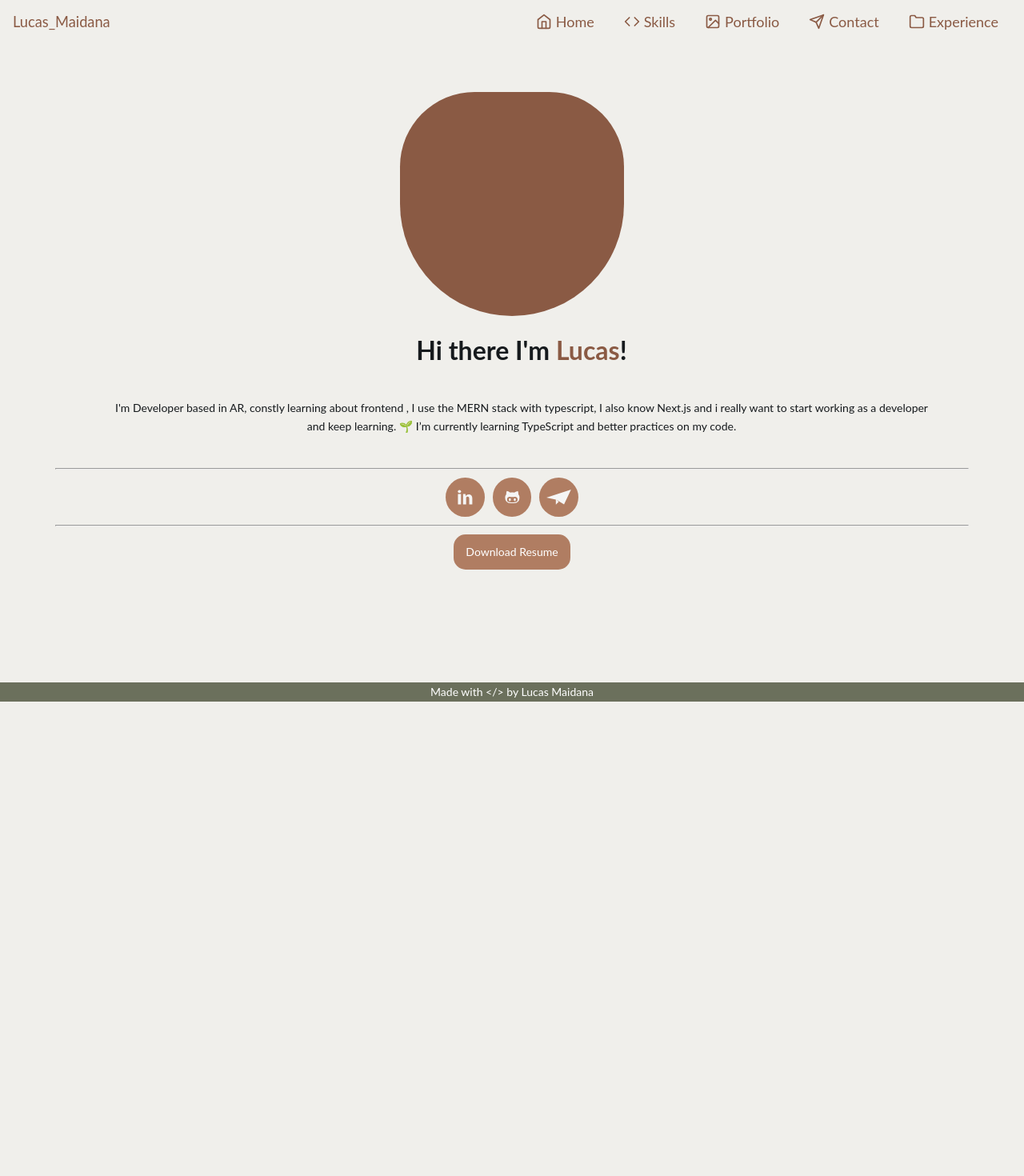
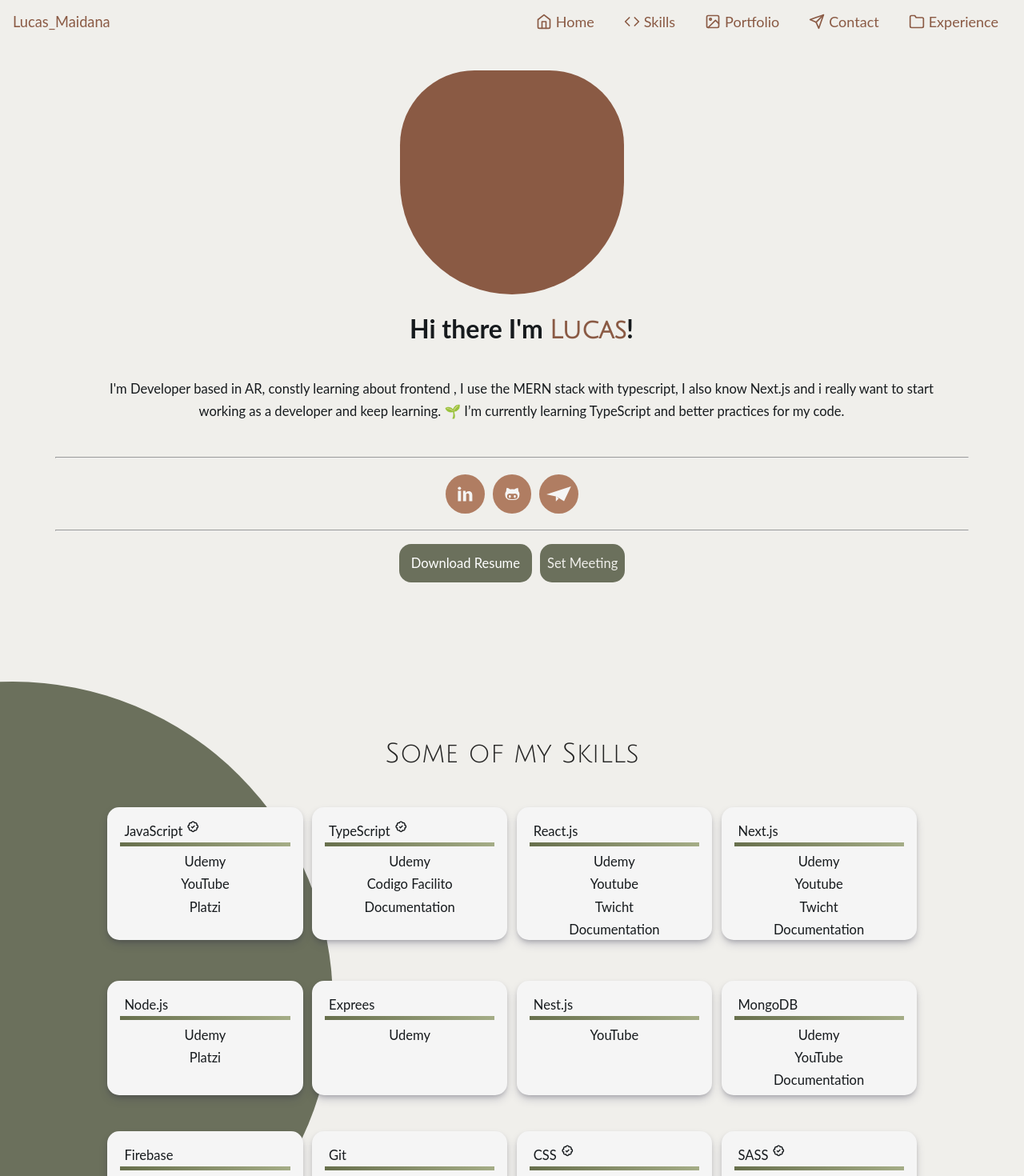
Before and after one commit to LMANMAI/Portfolio, a Next.js app: page / in a window 1280 px wide. Shown: the top 1470 px of the page at 80% size. Before the commit the page ends 877 px from the top, so only its background shows below. Built offline with nearby package versions, Linux system fonts and the light colour scheme; a web font is replaced by a local one.

Commit message:
cambios en el look and fit

```diff
--- a/assets/Global.ts
+++ b/assets/Global.ts
@@ -9,15 +9,33 @@ box-sizing: border-box;
 margin: 0;
 outline: none;
 }
+html{
+    scroll-behavior: smooth;
+}
 body{
-    font-size: calc(14px + .5 vw);
+    font-size: calc(14px + .2vw);
     font-family: 'Fira Sans', 'Lato', sans-serif;
     line-height: 1.7;
     background-color: ${({ theme }) => theme.white};
     color: ${({ theme }) => theme.brown};
-    scroll-behavior: smooth;
+    &::-webkit-scrollbar-thumb {
+    background: ${({ theme }) => theme.light_brown};
+    border-radius: 4px;
+    }
+    &::-webkit-scrollbar-thumb:hover {
+      background: ${({ theme }) => theme.brown};
+    box-shadow: 0 0 2px 1px rgba(0, 0, 0, 0.2);
+    }
+    &::-webkit-scrollbar {
+    width: 10px;     /* Tamaño del scroll en vertical */
+    height: 10px;    /* Tamaño del scroll en horizontal */
+    }
+    &::-webkit-scrollbar-track {
+    background: #e1e1e1;
+    border-radius: 4px;
+}
+}
 
-}
 a{
     text-decoration: none;
     color: ${({ theme }) => theme.white}
@@ -27,7 +45,17 @@ ul{
 }
 section{
     min-height: 95vh;
-    padding: 2rem 0.4rem;
+    padding: 1.725rem 0.4rem;
 }
+h2 {
+    text-align: center;
+    font-size: 3.625rem;
+    font-family: "Julius Sans One", sans-serif;
+    font-weight: lighter;
+  }
+  .name{
+    font-family: "Julius Sans One", sans-serif;
+  }
+
 `;
 export default GlobalStyle;
--- a/assets/index.ts
+++ b/assets/index.ts
@@ -21,13 +21,20 @@ export const LayoutContainer = styled.main`
   background-color: ${({ theme }) => theme.white};
   color: ${({ theme }) => theme.black};
   margin: 10px auto;
+  margin-top: 60px;
   h2 {
     text-align: center;
     font-size: 2.125rem;
     font-weight: lighter;
   }
 `;
-export const HeaderElement = styled.header``;
+export const HeaderElement = styled.header`
+  position: fixed;
+  width: 100%;
+  top: 0px;
+  background-color: ${({ theme }) => theme.white};
+  z-index: 99;
+`;
 
 export const MenuHeader = styled.div`
   display: flex;
@@ -125,17 +132,20 @@ export const MenuContainer = styled.nav<IMenu>`
 `;
 /*About me Page */
 export const AboutMeContainer = styled.section`
+  //margin-bottom: 6rem;
   hr {
     width: 90%;
     margin: 10px auto;
   }
   .button_download_container {
-    margin: 0 auto;
+    margin: 1rem auto;
     width: fit-content;
+    display: flex;
     .download_btn {
       width: fit-content;
       border-radius: 15px;
       transition: all 350ms ease;
+      background-color: ${({ theme }) => theme.green};
     }
   }
   @media (min-width: 1024px) {
@@ -190,6 +200,7 @@ export const Presentiation = styled.div`
 export const Social = styled.div`
   display: flex;
   justify-content: center;
+  margin: 20px;
 `;
 export const SocialButton = styled.a`
   border: none;
@@ -221,17 +232,36 @@ export const SocialButton = styled.a`
 `;
 /**Skills Page */
 export const PanelContainer = styled.section`
-  padding: 1rem 2rem;
+  position: relative;
+  z-index: 1;
   width: 100%;
-  margin: 0 auto;
+  margin: 2rem auto;
+  //height: calc(fit-content + 20vh);
+  display: flex;
+  flex-direction: column;
+  justify-content: center;
   @media (min-width: 768px) {
     width: 80%;
   }
 `;
+export const CircleBackground = styled.div`
+  background-color: ${({ theme }) => theme.green};
+  position: absolute;
+  top: 15px;
+  z-index: -1;
+  border-radius: 100%;
+  @media (min-width: 1024px) {
+    width: 100vh;
+    height: 100vh;
+    left: -50%;
+    top: 0px;
+  }
+`;
+
 export const Panel = styled.div`
   display: grid;
   place-items: center;
-  grid-template-columns: repeat(auto-fit, minmax(105px, 1fr));
+  grid-template-columns: repeat(auto-fit, minmax(150px, 1fr));
   gap: 0.725rem;
   @media (min-width: 768px) {
     grid-template-columns: repeat(auto-fit, minmax(205px, 1fr));
@@ -245,9 +275,18 @@ export const Separador = styled.div`
   background: linear-gradient(45deg, #656d4a, #a4ac86, #7f4f24);
   background-size: 200% 200%;
 `;
-
+export const SkillContainer = styled.div`
+  display: flex;
+  flex-direction: column;
+  align-items: center;
+  justify-content: center;
+  padding: 5px;
+  @media (max-width: 768px) {
+    flex-direction: column;
+  }
+`;
 export const Skill = styled.div`
-  height: calc(fit-content + 5px);
+  height: 80%;
   flex-grow: 1;
   width: 100%;
   margin: 10px;
@@ -260,9 +299,18 @@ export const Skill = styled.div`
   p {
     margin: 0 5px;
   }
+  .skil_tittle {
+    display: flex;
+  }
+  .skil_name {
+    text-transform: capitalize;
+  }
+  /* overflow: hidden;
+  word-wrap: break-word; */
   &:hover {
     transform: scale(1.05);
     cursor: pointer;
+
     ${Separador} {
       -webkit-animation: Animation 5s ease infinite;
       -moz-animation: Animation 5s ease infinite;
@@ -281,25 +329,17 @@ export const Skill = styled.div`
     }
   }
 `;
-export const SkillContainer = styled.div`
-  display: flex;
-  justify-content: center;
-  padding: 5px;
-  @media (max-width: 768px) {
-    flex-direction: column;
-  }
-`;
 
 /**Portfolio */
 export const PortfolioContainer = styled.section`
-  padding: 20px;
+  padding: 12px;
   margin: 10px 0px;
+  height: fit-content;
 `;
 export const SkillsNavContainer = styled.nav`
   display: flex;
   justify-content: center;
   align-items: center;
-  padding: 0.525rem;
   gap: 5px;
   button {
     border: none;
@@ -370,16 +410,9 @@ export const ContactSection = styled.section`
   padding: 1rem;
   position: relative;
   z-index: 1;
-  h2 {
-    text-align: center;
-    font-size: 3.625rem;
-    font-family: "Julius Sans One", sans-serif;
-    font-weight: lighter;
-  }
 `;
 export const BackgrondBox = styled.div`
   background-color: ${({ theme }) => theme.brown};
-
   max-height: 450px;
   position: absolute;
   top: 15px;
--- a/components/Header.tsx
+++ b/components/Header.tsx
@@ -62,13 +62,7 @@ const Header: React.FC<HeaderProps> = () => {
                 <FiHome /> Home
               </li>
             </Link>
-            {/* <Link href="/Journey">
-              <li onClick={() => handleClickMenu()}>
-                <FiUser />
-                Journey
-              </li>
-            </Link> */}
-            <Link href="/Skills">
+            <Link href="/#skils">
               <li onClick={() => handleClickMenu()}>
                 <FiCode />
                 Skills
@@ -80,7 +74,7 @@ const Header: React.FC<HeaderProps> = () => {
                 Portfolio
               </li>
             </Link>
-            <Link href="/Contact">
+            <Link href="/#contact">
               <li onClick={() => handleClickMenu()}>
                 <FiSend />
                 Contact
--- a/components/Layout.tsx
+++ b/components/Layout.tsx
@@ -6,7 +6,6 @@ const Layout = ({ children }) => {
     <>
       <Header />
       <LayoutContainer>{children}</LayoutContainer>
-
       <Footer />
     </>
   );
--- a/pages/Contact.tsx
+++ b/pages/Contact.tsx
@@ -24,9 +24,9 @@ const ContactPage: React.FC = () => {
     );
   }
   return (
-    <ContactSection>
+    <ContactSection id="contact">
       <BackgrondBox />
-      <h2>Hello! i'll waiting for're message</h2>
+      <h2>I'll waiting for're message</h2>
       <Formulario onSubmit={handleSubmit}>
         <InputContainer>
           <div>
--- a/pages/Portfolio.tsx
+++ b/pages/Portfolio.tsx
@@ -43,6 +43,8 @@ const ProyectsPage = ({ proyectsPortfolio }) => {
   };
   const router = useRouter();
   return (
+    <>
+      <h2>Some of my work</h2>
       <PortfolioContainer>
         <SkillsNavContainer>
           <button onClick={() => handleClick("all")}>All</button>
@@ -72,6 +74,7 @@ const ProyectsPage = ({ proyectsPortfolio }) => {
           )}
         </ProyectsContainer>
       </PortfolioContainer>
+    </>
   );
 };
 
--- a/pages/Skills.tsx
+++ b/pages/Skills.tsx
@@ -1,34 +1,34 @@
 import React from "react";
-import { GetServerSideProps } from "next";
 import {
   PanelContainer,
   Panel,
   Separador,
   Skill,
   SkillContainer,
+  CircleBackground,
 } from "../assets";
 const skills_Array = [
   {
     certificate: true,
-    curso: ["Udemy"],
+    curso: ["Udemy", "YouTube", "Platzi"],
     nombre: "JavaScript",
     category: "FE",
   },
   {
     certificate: true,
-    curso: ["Udemy", "codigo facilito"],
+    curso: ["Udemy", "codigo facilito", "Documentation"],
     nombre: "TypeScript",
     category: "FE",
   },
   {
     certificate: false,
-    curso: ["Udemy", "Youtube", "Twicht"],
+    curso: ["Udemy", "Youtube", "Twicht", "Documentation"],
     nombre: "React.js",
     category: "FE",
   },
   {
     certificate: false,
-    curso: ["Udemy", "Youtube", "Twicht"],
+    curso: ["Udemy", "Youtube", "Twicht", "Documentation"],
     nombre: "Next.js",
     category: "FE",
   },
@@ -42,7 +42,7 @@ const skills_Array = [
   { certificate: false, curso: ["YouTube"], nombre: "Nest.js", category: "BE" },
   {
     certificate: false,
-    curso: ["Udemy", "YouTube"],
+    curso: ["Udemy", "YouTube", "Documentation"],
     nombre: "MongoDB",
     category: "BE",
   },
@@ -64,24 +64,25 @@ const skills_Array = [
 import { BiBadgeCheck } from "react-icons/bi";
 const Skills = () => {
   return (
-    <PanelContainer>
-      <h2>My Skills</h2>
+    <PanelContainer id="skils">
+      <h2>Some of my Skills</h2>
       <Panel>
-        {skills_Array.map((skill) => (
-          <Skill key={skill.nombre}>
-            <div>
-              {skill.nombre}
+        {skills_Array.map((skill, index) => (
+          <Skill key={index}>
+            <div className="skil_tittle">
+              <p>{skill.nombre}</p>
               {skill.certificate && <BiBadgeCheck />}
             </div>
             <Separador></Separador>
             <SkillContainer>
               {skill.curso.map((curso) => (
-                <p>{curso}</p>
+                <p className="skil_name">{curso}</p>
               ))}
             </SkillContainer>
           </Skill>
         ))}
       </Panel>
+      <CircleBackground />
     </PanelContainer>
   );
 };
--- a/pages/index.tsx
+++ b/pages/index.tsx
@@ -8,20 +8,23 @@ import {
 } from "../assets";
 import { SiMinutemailer } from "react-icons/si";
 import { TiSocialLinkedin, TiSocialGithub } from "react-icons/ti";
+import Skills from "./Skills";
+import Contact from "./Contact";
+
 export default function Home() {
   return (
-    <AboutMeContainer>
+    <>
+      <AboutMeContainer id="/">
         <Circle>{/* <img src="" alt="Profile Picture" /> */}</Circle>
-
         <Presentiation>
           <p>
-          Hi there I'm <span>Lucas</span>!
+            Hi there I'm <span className="name">Lucas</span>!
           </p>
           <p>
-          I'm Developer based in AR, constly learning about frontend , I use the
-          MERN stack with typescript, I also know Next.js and i really want to
-          start working as a developer and keep learning. 🌱 I’m currently
-          learning TypeScript and better practices on my code.
+            I'm Developer based in AR, constly learning about frontend , I use
+            the MERN stack with typescript, I also know Next.js and i really
+            want to start working as a developer and keep learning. 🌱 I’m
+            currently learning TypeScript and better practices for my code.
           </p>
         </Presentiation>
         <hr />
@@ -35,7 +38,7 @@ export default function Home() {
           <SocialButton href="https://github.com/LMANMAI" target="_blank">
             <TiSocialGithub />
           </SocialButton>
-        <SocialButton href="/Contact">
+          <SocialButton href="#contact">
             <SiMinutemailer />
           </SocialButton>
         </Social>
@@ -48,7 +51,17 @@ export default function Home() {
           >
             <button>Download Resume</button>
           </SocialButton>
+          <SocialButton
+            className="download_btn"
+            href="https://calendly.com/lucasmaidana/30min"
+            target="_blank"
+          >
+            Set Meeting
+          </SocialButton>
         </div>
       </AboutMeContainer>
+      <Skills />
+      <Contact />
+    </>
   );
 }
--- a/pages/proyect/[...slug].tsx
+++ b/pages/proyect/[...slug].tsx
@@ -8,7 +8,6 @@ import {
   SlugLinks,
 } from "../../assets";
 const ProyectPage = ({ proyect }) => {
-  console.log(proyect);
   return (
     <>
       <h2>{proyect.name}</h2>
@@ -28,10 +27,10 @@ const ProyectPage = ({ proyect }) => {
         </SlugDesc>
         <div className="slug_link_container">
           <SlugLinks href={proyect.link} target="_blank">
-            Ver proyecto
+            Go to Proyect
           </SlugLinks>
           <SlugLinks href={proyect.linkGitHub} target="_blank">
-            Ver codigo
+            See the Code
           </SlugLinks>
         </div>
       </SlugContainer>
```
Lines whose indentation alone changed are shown as unchanged.
